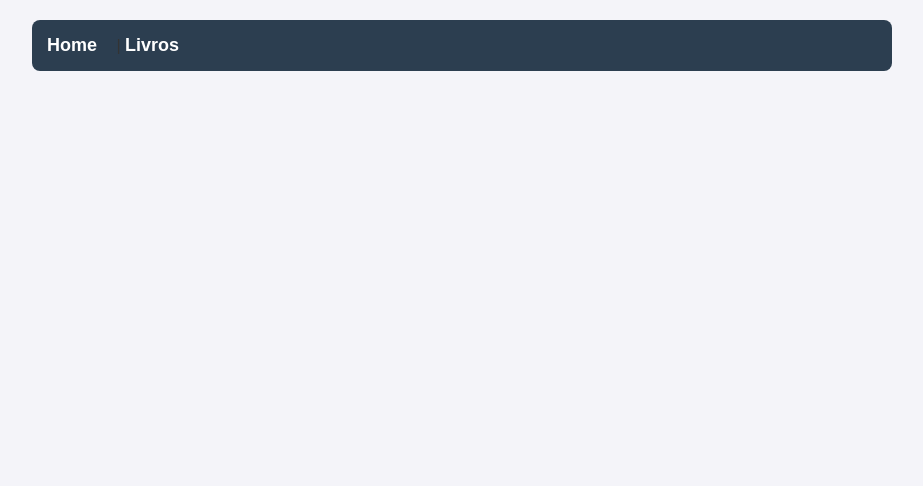
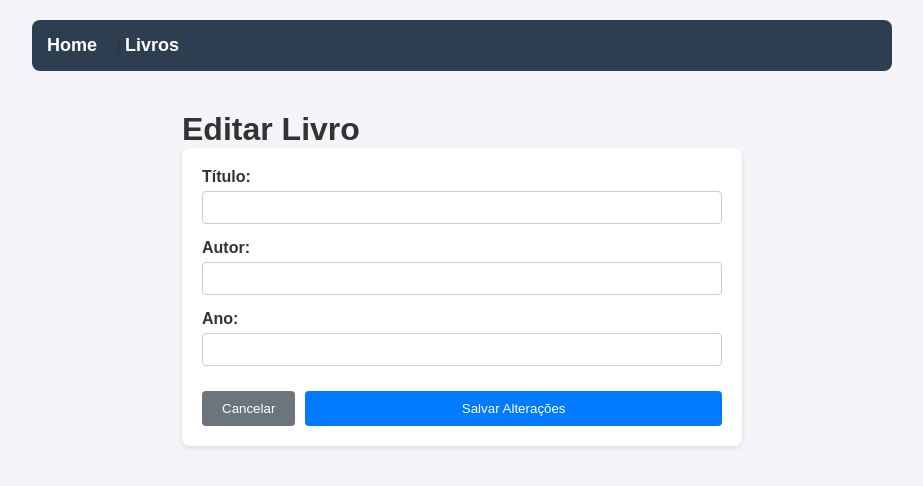
Before and after one commit to 07leonam/bibliotecaapi, a Vue app in the folder frontend/: page /livros/editar/1 in a window 1280 px wide. Before the commit this address had no page. Shown: the top 486 px of the page, without its empty margins (178-1101 px from the left). Built offline with nearby package versions, Linux system fonts and the light colour scheme; no server answers.

Commit message:
CRUD livros concluido

```diff
--- a/frontend/src/router/index.js
+++ b/frontend/src/router/index.js
@@ -2,14 +2,15 @@ import { createRouter, createWebHistory } from 'vue-router'
 import HomeView from '../views/HomeView.vue'
 import LivrosView from '../views/LivrosView.vue'
 import LivroCadastroView from '../views/LivroCadastroView.vue'
+import LivroEditarView from '../views/LivroEditarView.vue'
 
 const router = createRouter({
   history: createWebHistory(import.meta.env.BASE_URL),
   routes: [
     { path: '/', name: 'home', component: HomeView },
     { path: '/livros', name: 'livros', component: LivrosView },
-
-    { path: '/livros/novo', name: 'livro-novo', component: LivroCadastroView }
+    { path: '/livros/novo', name: 'livro-novo', component: LivroCadastroView },
+    { path: '/livros/editar/:id', name: 'livro-editar', component: LivroEditarView }
   ]
 })
 
--- a/frontend/src/stores/livros.js
+++ b/frontend/src/stores/livros.js
@@ -2,29 +2,24 @@ import { defineStore } from 'pinia';
 import api from '../services/api';
 
 export const useLivroStore = defineStore('livro', {
-  // State: Onde os dados ficam guardados
   state: () => ({
     livros: []
   }),
 
-  // Actions: As funções que chamam o Back-end
   actions: {
-    // 1. Buscar todos os livros (GET)
     async buscarLivros() {
       try {
         const response = await api.get('/livros');
         this.livros = response.data;
       } catch (error) {
         console.error("Erro ao buscar livros:", error);
-        // Não vamos alertar erro aqui para não irritar o usuário se a lista estiver vazia
       }
     },
 
-    // 2. Cadastrar novo livro (POST)
     async cadastrarLivro(novoLivro) {
       try {
         await api.post('/livros', novoLivro);
-        await this.buscarLivros(); // Atualiza a lista na hora
+        await this.buscarLivros();
         alert("Livro cadastrado com sucesso!");
       } catch (error) {
         console.error("Erro ao cadastrar:", error);
@@ -32,20 +27,29 @@ export const useLivroStore = defineStore('livro', {
       }
     },
 
-    // 3. Excluir livro (DELETE)
     async excluirLivro(id) {
-        // Pergunta antes de apagar
         if(!confirm("Tem certeza que deseja excluir este livro?")) return;
 
         try {
             await api.delete(`/livros/${id}`);
-            // Remove da lista visualmente
             this.livros = this.livros.filter(livro => livro.id !== id);
             alert("Livro excluído!");
         } catch (error) {
             console.error("Erro ao excluir:", error);
             alert("Erro ao excluir livro.");
         }
+    },
+
+    async atualizarLivro(livro) {
+      try {
+        await api.put(`/livros/${livro.id}`, livro);
+        await this.buscarLivros();
+        alert("Livro atualizado com sucesso!");
+      } catch (error) {
+        console.error("Erro ao atualizar:", error);
+        alert("Erro ao atualizar livro.");
+      }
     }
+
   }
 });
--- /dev/null
+++ b/frontend/src/views/LivroEditarView.vue
@@ -0,0 +1,80 @@
+<template>
+  <div class="page-container">
+    <h1>Editar Livro</h1>
+
+    <form @submit.prevent="salvarAlteracoes" class="form-cadastro">
+      <div class="form-group">
+        <label>Título:</label>
+        <input v-model="livro.titulo" type="text" required />
+      </div>
+
+      <div class="form-group">
+        <label>Autor:</label>
+        <input v-model="livro.autor" type="text" required />
+      </div>
+
+      <div class="form-group">
+        <label>Ano:</label>
+        <input v-model="livro.ano" type="number" required />
+      </div>
+
+      <div class="actions">
+        <button type="button" @click="$router.push('/livros')" class="btn-cancelar">Cancelar</button>
+        <button type="submit" class="btn-salvar">Salvar Alterações</button>
+      </div>
+    </form>
+  </div>
+</template>
+
+<script setup>
+import { reactive, onMounted } from 'vue';
+import { useLivroStore } from '../stores/livros';
+import { useRouter, useRoute } from 'vue-router';
+import api from '../services/api';
+
+const store = useLivroStore();
+const router = useRouter();
+const route = useRoute();
+const livro = reactive({
+  id: null,
+  titulo: '',
+  autor: '',
+  ano: ''
+});
+
+onMounted(async () => {
+  const id = route.params.id;
+  try {
+    const response = await api.get(`/livros`);
+    const livroEncontrado = response.data.find(l => l.id == id);
+
+    if (livroEncontrado) {
+      livro.id = livroEncontrado.id;
+      livro.titulo = livroEncontrado.titulo;
+      livro.autor = livroEncontrado.autor;
+      livro.ano = livroEncontrado.ano;
+    } else {
+      alert("Livro não encontrado!");
+      router.push('/livros');
+    }
+  } catch (error) {
+    console.error("Erro ao carregar livro", error);
+  }
+});
+
+async function salvarAlteracoes() {
+  await store.atualizarLivro(livro);
+  router.push('/livros');
+}
+</script>
+
+<style scoped>
+.page-container { padding: 20px; max-width: 600px; margin: 0 auto; }
+.form-cadastro { display: flex; flex-direction: column; gap: 15px; background: #fff; padding: 20px; border-radius: 8px; box-shadow: 0 2px 5px rgba(0,0,0,0.1); }
+.form-group { display: flex; flex-direction: column; }
+label { font-weight: bold; margin-bottom: 5px; }
+input { padding: 8px; border: 1px solid #ccc; border-radius: 4px; }
+.actions { display: flex; gap: 10px; margin-top: 10px; }
+.btn-salvar { background-color: #007bff; color: white; padding: 10px 20px; border: none; border-radius: 4px; cursor: pointer; flex: 1; }
+.btn-cancelar { background-color: #6c757d; color: white; padding: 10px 20px; border: none; border-radius: 4px; cursor: pointer; }
+</style>
--- a/frontend/src/views/LivrosView.vue
+++ b/frontend/src/views/LivrosView.vue
@@ -30,6 +30,7 @@
             </span>
           </td>
           <td>
+            <button @click="$router.push(`/livros/editar/${livro.id}`)" class="btn-editar">Editar</button>
             <button @click="store.excluirLivro(livro.id)" class="btn-delete">Excluir</button>
           </td>
         </tr>
@@ -58,4 +59,5 @@ th { background-color: #f4f4f4; }
 .btn-delete { background-color: #dc3545; color: white; border: none; padding: 5px 10px; cursor: pointer; border-radius: 4px; }
 .tag-verde { color: green; font-weight: bold; background: #e8f5e9; padding: 2px 8px; border-radius: 10px; }
 .tag-vermelha { color: red; font-weight: bold; background: #ffebee; padding: 2px 8px; border-radius: 10px; }
+.btn-editar { background-color: #007bff; color: white; border: none; padding: 5px 10px; cursor: pointer; border-radius: 4px; margin-right: 5px; }
 </style>
```
